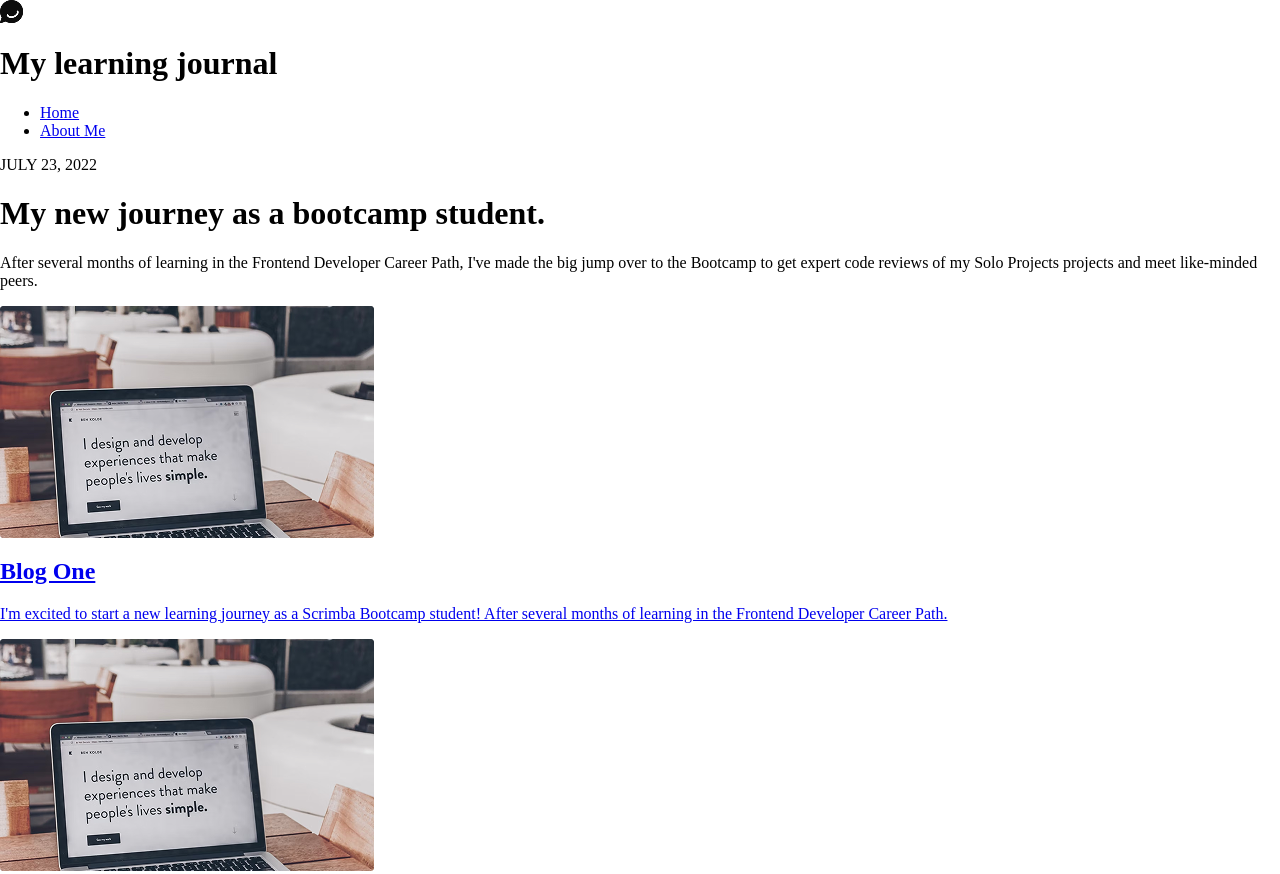
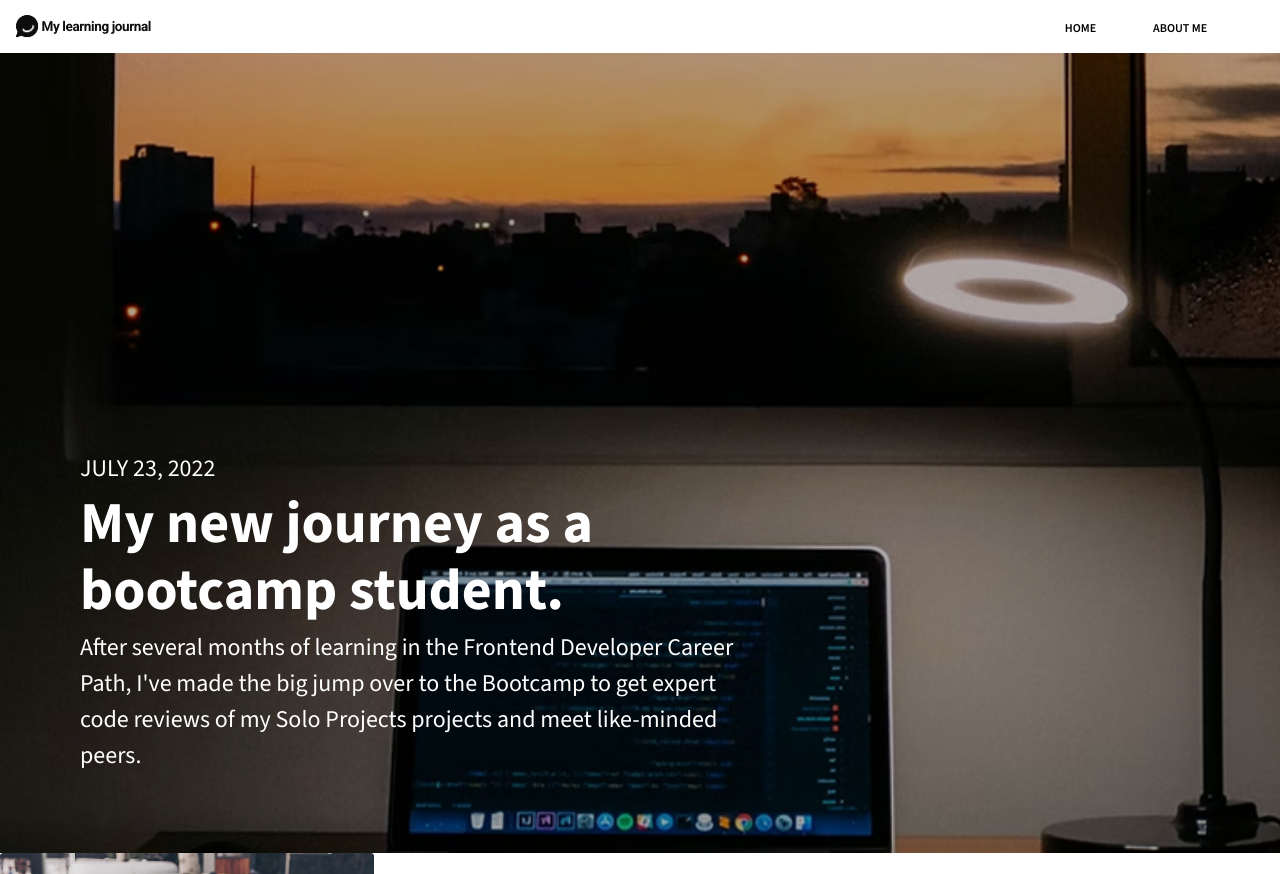
Before and after one commit to quelvin-dlsl/Scrimba-Projects, a browser extension: page learning_journal/index.html in a window 1280 px wide. Shown: the top 874 px of the page. Drawn offline with nearby package versions, Linux system fonts and the light colour scheme.

Commit message:
hero section CSS

```diff
--- a/learning_journal/css/style.css
+++ b/learning_journal/css/style.css
@@ -1,9 +1,177 @@
+*, *::before, *::after{
+    box-sizing: border-box;
+}
+
 html,
 body {
     margin: 0;
     padding: 0;
 }
 
-body {
+/* MOBILE */
+
+/* --- HEADER --- */
+
+header {
+    display: flex;
+    flex-direction: row;
+    padding: 0 1rem 0;
+
+    justify-content:  space-between;
+    align-items: center;
+}
+
+header div {
+    display: flex;
+    align-items: center;
+    justify-content: start;
+}
+
+.logo {
+    width: 23.16px;
+    height: 23.16px;
+}
+
+header h1 {
+    font-family: 'Roboto', sans-serif;
+    font-size: 0.846875em;
+    font-weight: 700;
+    line-height: 1.08;
+    letter-spacing: -0.03em;
+
+    color: #0E0E0E;
+
+    padding: 0 0.15rem 0;
+}
+
+nav {
+    font-family: 'Source Sans 3', sans-serif;
+    width: 35%;
+}
+
+nav ul {
+    padding: 0;
+    display: flex;
+    justify-content: space-evenly;
+    list-style-type: none;
+}
+
+nav a {
+    text-decoration: none;
+    color: black;
+    text-transform: uppercase;
+
+    font-weight: 600;
+    font-size: 0.75em;
+}
+
+/* --- HERO --- */
+
+.hero-section {
+    width: 100vw;
+    height: 43vh;
+    background-image: url('../images/article-images/article-image-hero.png');
+    background-repeat: no-repeat;
+    background-position: center;
+    background-size: cover;
+
+    display: flex;
+    flex-direction: column;
+    justify-content: end;
+
+    color: white;
+    font-family: 'Source Sans 3', sans-serif;
 
 }
+
+.hero-section p, .hero-section h1 {
+    margin: 0;
+    padding-left: 1.25rem;
+    padding-right: 1.25rem;
+}
+
+.hero-article-date {
+    font-size: 0.75rem;
+    padding-top: 1rem;
+}
+
+.hero-heading {
+    font-size: 2.125rem;
+    line-height: 1.15;
+    padding: 0.35rem 0;
+}
+
+.hero-preview {
+    font-size: 0.85rem;
+    line-height: 1.5;
+    padding-bottom: 1rem;
+}
+
+
+
+
+/* TABLET */
+
+@media (min-width: 610px) {
+    nav {
+        width: 30vw;
+    }
+
+    .hero-section {
+        width: 100vw;
+        height: 100vh;
+        background-image: url('../images/article-images/blog-image-hero.png');
+    }
+
+    .hero-section p, .hero-section h1 {
+        margin: 0;
+        padding-left: 4rem;
+        width: 60vw;
+    }
+
+    .hero-article-date {
+        font-size: 1rem;
+    }
+
+    .hero-heading {
+        font-size: 2.625rem;
+        line-height: 1.15;
+        padding: 0.35rem 0;
+    }
+
+    .hero-preview {
+        font-size: 1rem;
+        line-height: 1.5;
+        padding-bottom: 4rem;
+    }
+}
+
+/* LAPTOP */
+
+@media (min-width: 769px) {
+    nav {
+        width: 20vw;
+    }
+
+    .hero-section p, .hero-section h1 {
+        margin: 0;
+        padding-left: 5rem;
+        width: 60vw;
+    }
+
+    .hero-article-date {
+        font-size: 1.5rem;
+    }
+
+    .hero-heading {
+        font-size: 3.625rem;
+        line-height: 1.15;
+        padding: 0.35rem 0;
+    }
+
+    .hero-preview {
+        font-size: 1.5rem;
+        line-height: 1.5;
+        padding-bottom: 5rem;
+    }
+}
--- a/learning_journal/index.html
+++ b/learning_journal/index.html
@@ -1,12 +1,16 @@
 <html>
     <head>
+        <meta name="viewport" content="width=device-width, initial-scale=1.0">
         <title>My Learning Journal</title>
         <link rel="stylesheet" href="css/style.css">
+        <link href="https://fonts.googleapis.com/css2?family=Roboto:ital,wght@0,100..900;1,100..900&family=Source+Sans+3:ital,wght@0,200..900;1,200..900&display=swap" rel="stylesheet">
     </head>
     <body>
         <header class="site-header">
-            <img src="images/logo.png" alt="logo">
-            <h1>My learning journal</h1>
+            <div>
+                <img class="logo" src="images/logo.png" alt="logo">
+                <h1>My learning journal</h1>
+            </div>
             <nav>
                 <ul>
                     <li><a href="#">Home</a></li>
@@ -14,16 +18,16 @@
                 </ul>
             </nav>
         </header>
-        <hero class="hero-section">
+        <section class="hero-section">
             <p class="hero-article-date">JULY 23, 2022</p>
             <h1 class="hero-heading">My new journey as a bootcamp student.</h1>
-            <p clas="hero-preview">
+            <p class="hero-preview">
                 After several months of learning in the Frontend
                 Developer Career Path, I've made the big jump over to the Bootcamp
                 to get expert code reviews of my Solo Projects projects and meet
                 like-minded peers.
             </p>
-        </hero>
+        </section>
         <main class="container">
             <a href="#">
                 <article class="article-one" id="article-one">
```
Also changed, not shown: learning_journal/images/article-images/article-image-hero.png (added), learning_journal/images/article-images/blog-image-hero.png (added).
